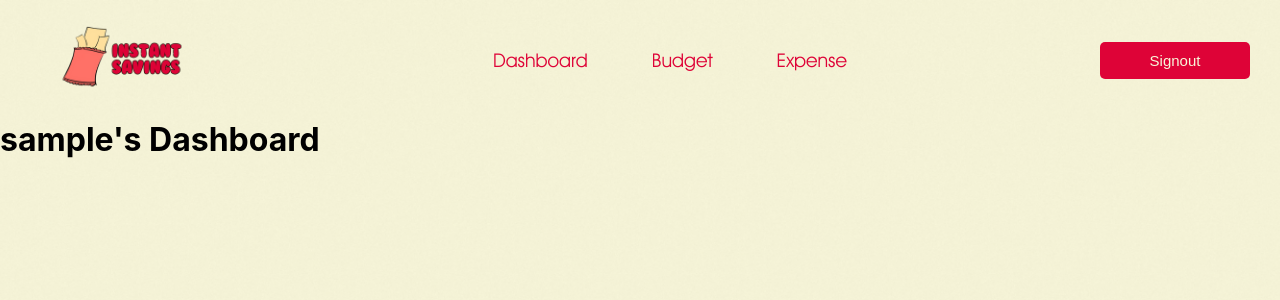
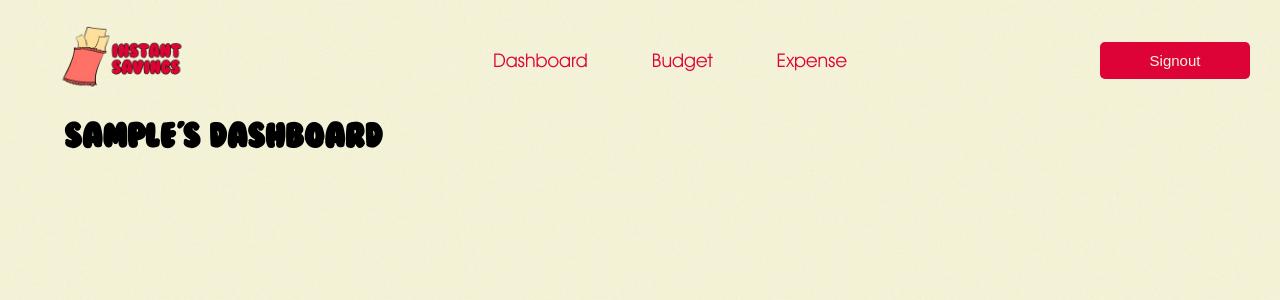
Before and after one commit to sef-04/budgeting-group, a React (Create React App) app in the folder budget/: page /dashboard in a window 1280 px wide. Shown: the top 300 px of the page. Built offline with nearby package versions, Linux system fonts and the light colour scheme; sample sign-in values are in the browser's storage.

Commit message:
inayos ko lang css ng dash
This reverts commit e350c33a3c1446b4680d85fd088ea596ff3eb8f2.

```diff
--- a/budget/src/component/Login.js
+++ b/budget/src/component/Login.js
@@ -30,7 +30,7 @@ const Login = () => {
           toast.error("The password is incorrect.");
         } else if (response.data === "Login Successful") {
           toast.success("Login Successful!")
-          localStorage.setItem('username', username); //storage of Username for Dashboard Usage
+          localStorage.setItem('username', username);
           setTimeout(() => {
             navigate("/dashboard");
           }, 1000);
--- a/budget/src/component/css/Dashboard.css
+++ b/budget/src/component/css/Dashboard.css
@@ -16,6 +16,13 @@
     padding: 0;
 
 }
+h1 {
+    text-align: left;
+    margin-left: 5%;
+    font-family: "bubble";
+    src: url(./fonts/Bubblegum.ttf);
+}
+
 
 #navBar-dash {
     background-image: url(./bg/yellow.png);
--- a/budget/src/component/pages/Dashboard.js
+++ b/budget/src/component/pages/Dashboard.js
@@ -15,9 +15,9 @@ export default function Dashboard() {
     useEffect(() => {
         const storedUsername = localStorage.getItem('username');
         if (storedUsername) {
-            setUsername(storedUsername); // Gets the LocalStorage Variable used in Login, used to set the Username for Dashboard
+            setUsername(storedUsername); // Set the username from local storage
         } else {
-            navigate("/login"); // Login Redirect if Username not Found
+            navigate("/login"); // Redirect to login if no username is found
         }
     }, [navigate]);
 
```
